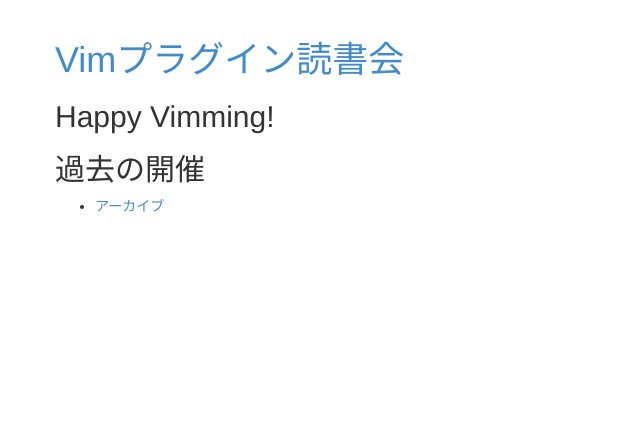
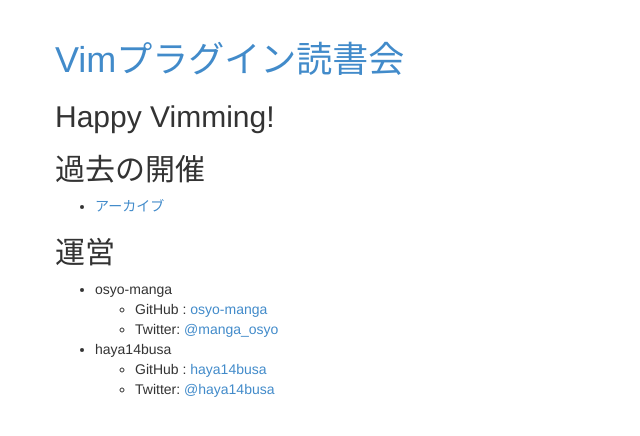
Before and after one commit to haya14busa/reading-vimplugin, a Jekyll site: the page built from index.md, in a window 1280 px wide. Shown: the top 436 px of the page, without its empty margins (0-640 px from the left). Built offline with Jekyll 4.4.1, drawn with Linux system fonts in a browser that asks for light colours; nearby versions of some CDN libraries; Markdown is read by kramdown in place of the engine named in the settings.

Commit message:
Add members data

```diff
--- /dev/null
+++ b/_data/members.yml
@@ -0,0 +1,7 @@
+- name: osyo-manga
+  github: osyo-manga
+  twitter: manga_osyo
+
+- name: haya14busa
+  github: haya14busa
+  twitter: haya14busa
--- a/index.md
+++ b/index.md
@@ -7,3 +7,10 @@ title: Vimプラグイン読書会
 
 ## 過去の開催
 - [アーカイブ](./archive)
+
+## 運営
+{% for member in site.data.members %}
+- {{ member.name }}
+  - GitHub : [{{ member.name }}](https://github.com/{{ member.github }})
+  - Twitter: [@{{ member.twitter }}](https://twitter.com/{{ member.twitter }})
+{% endfor %}
```
